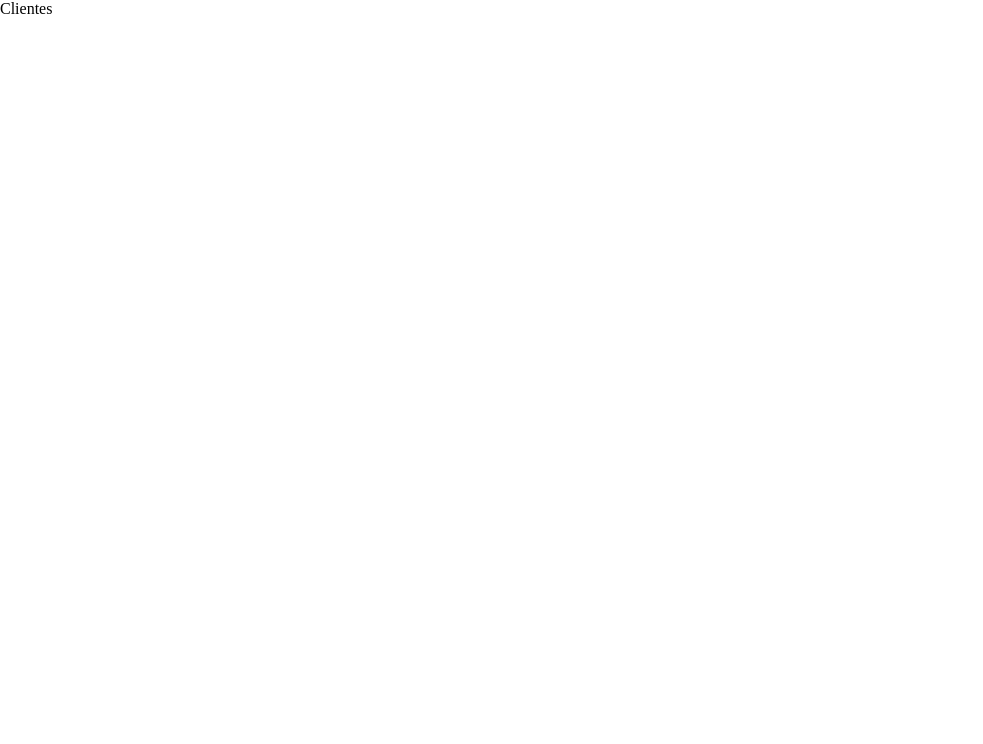
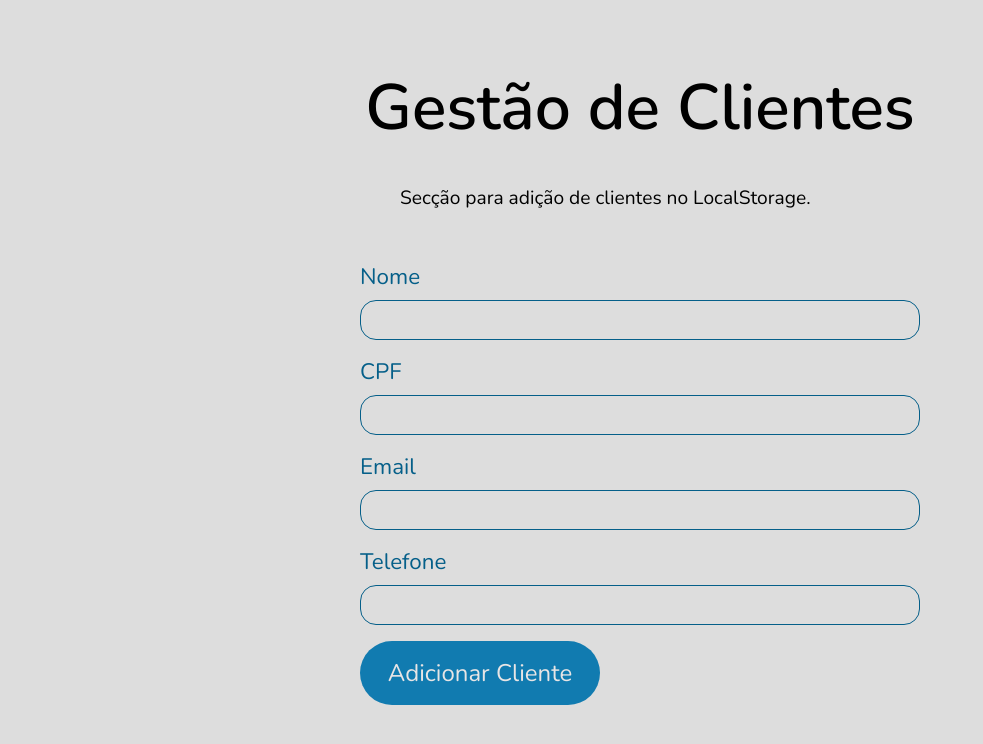
Before and after one commit to felipeblobo/hc-cadastro, a React (Create React App) app: page /clientes in a window 1280 px wide. Shown: the top 744 px of the page, without its empty margins (0-983 px from the left). Built offline with nearby package versions, Linux system fonts and the light colour scheme.

Commit message:
form da pg de clientes inserido

```diff
--- a/public/index.html
+++ b/public/index.html
@@ -1,20 +1,22 @@
 <!DOCTYPE html>
 <html lang="pt-BR">
+
 <head>
   <meta charset="utf-8" />
   <link rel="icon" href="%PUBLIC_URL%/favicon.ico" />
   <meta name="viewport" content="width=device-width, initial-scale=1" />
   <meta name="theme-color" content="#000000" />
-    <meta
-      name="description"
-      content="Web site created using create-react-app"
-    />
-
+  <meta name="description" content="Web site created using create-react-app" />
+  <link rel="preconnect" href="https://fonts.googleapis.com">
+  <link rel="preconnect" href="https://fonts.gstatic.com" crossorigin>
+  <link href="https://fonts.googleapis.com/css2?family=Nunito:wght@300;400;600&display=swap" rel="stylesheet">
   <title>Gestão de Cadastros</title>
 </head>
+
 <body>
   <noscript>You need to enable JavaScript to run this app.</noscript>
   <div id="root"></div>
 
 </body>
+
 </html>
--- a/src/global.css
+++ b/src/global.css
@@ -2,4 +2,6 @@
   margin: 0;
   padding: 0;
   box-sizing: border-box;
+  font-family: 'Nunito', sans-serif;
+  background-color: #dddddd;
 }
--- a/src/pages/Clients/index.jsx
+++ b/src/pages/Clients/index.jsx
@@ -1,9 +1,32 @@
 import React from 'react';
+import Button from '../../components/Button';
+import { Container, Description, Title } from '../Home/styles';
+import { DataForm, Form, Input, Label } from './styles';
 
 export default function Clients() {
   return (
-    <div>
-      Clientes
-    </div>
+    <Container>
+      <Title>Gestão de Clientes</Title>
+      <Description>Secção para adição de clientes no LocalStorage.</Description>
+      <Form>
+        <DataForm>
+          <Label htmlFor="name">Nome</Label>
+          <Input type="text" id='name'/>
+        </DataForm>
+        <DataForm>
+          <Label htmlFor="cpf">CPF</Label>
+          <Input type="number" id='cpf'/>
+        </DataForm>
+        <DataForm>
+          <Label htmlFor="email">Email</Label>
+          <Input type="email" id='email'/>
+        </DataForm>
+        <DataForm>
+          <Label htmlFor="phone">Telefone</Label>
+          <Input type="number" id='phone'/>
+        </DataForm>
+        <Button backColor="#117BB0">Adicionar Cliente</Button>
+      </Form>
+    </Container>
   )
 }
--- /dev/null
+++ b/src/pages/Clients/styles.js
@@ -0,0 +1,28 @@
+import styled from "styled-components";
+
+export const Form = styled.form`
+  width: 35rem;
+`
+export const DataForm = styled.div`
+  display: flex;
+  flex-direction: column;
+  margin: 1rem 0;
+`
+export const Label = styled.label`
+  font-size: 1.4rem;
+  margin-bottom: .5rem;
+  color: #055f89;
+`
+export const Input = styled.input`
+  width: 100%;
+  height: 2.5rem;
+  font-family: 'Nunito', sans-serif;
+  font-size: 1.2rem;
+  border-radius: 1rem;
+  border: 1px solid #055f89;
+  padding: .5rem 1rem;
+
+  &:focus {
+    outline: none;
+  }
+`;
--- a/src/pages/Home/index.jsx
+++ b/src/pages/Home/index.jsx
@@ -1,6 +1,6 @@
 import React from 'react'
 import { NavLink } from 'react-router-dom';
-import Button from '../../Button';
+import Button from '../../components/Button';
 import { Container, Description, Title } from './styles';
 
 export default function Home() {
--- a/src/pages/Home/styles.js
+++ b/src/pages/Home/styles.js
@@ -7,7 +7,7 @@ export const Container = styled.div`
   width: 100vw;
   flex-direction: column;
   align-items: center;
-  background-color: #dddddd;
+
 `;
 
 export const Title = styled.h1`
@@ -18,4 +18,5 @@ export const Description = styled.p`
   font-size: 1.2rem;
   width: 30rem;
   margin: 2rem;
+  line-height: 1.8rem;
 `;
```
Also changed, not shown: src/components/Button/index.jsx (renamed from src/Button/index.jsx), src/components/Button/styles.js (renamed from src/Button/styles.js). Lines whose indentation alone changed are shown as unchanged.
